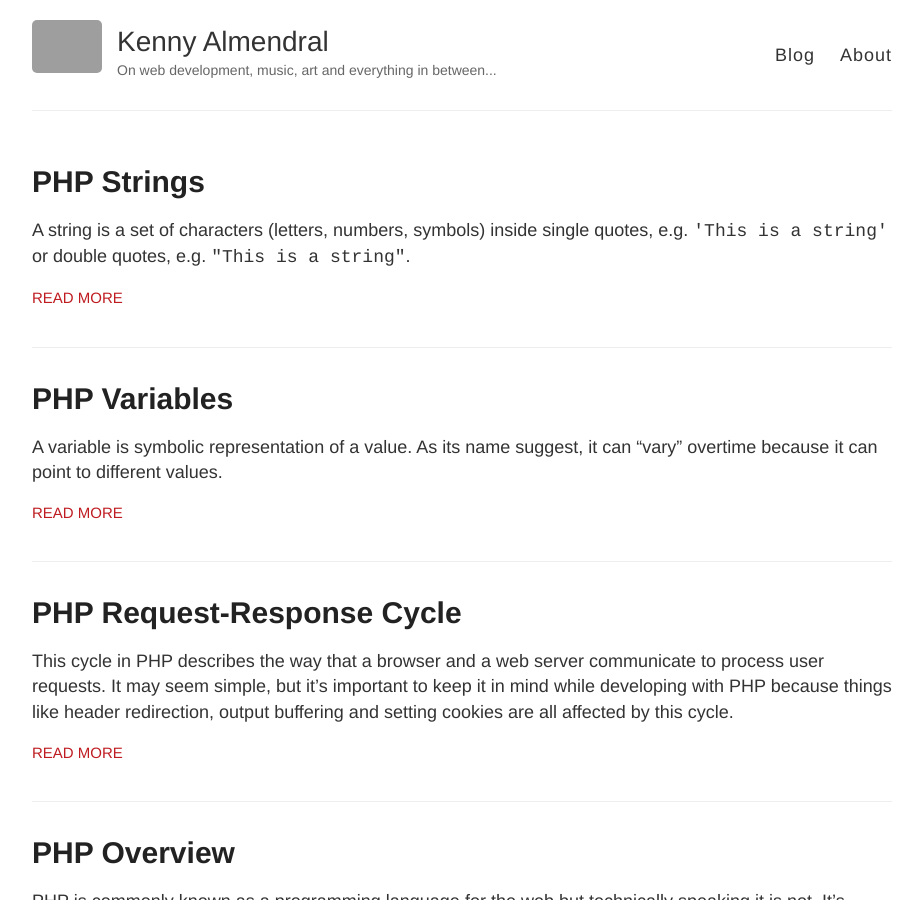
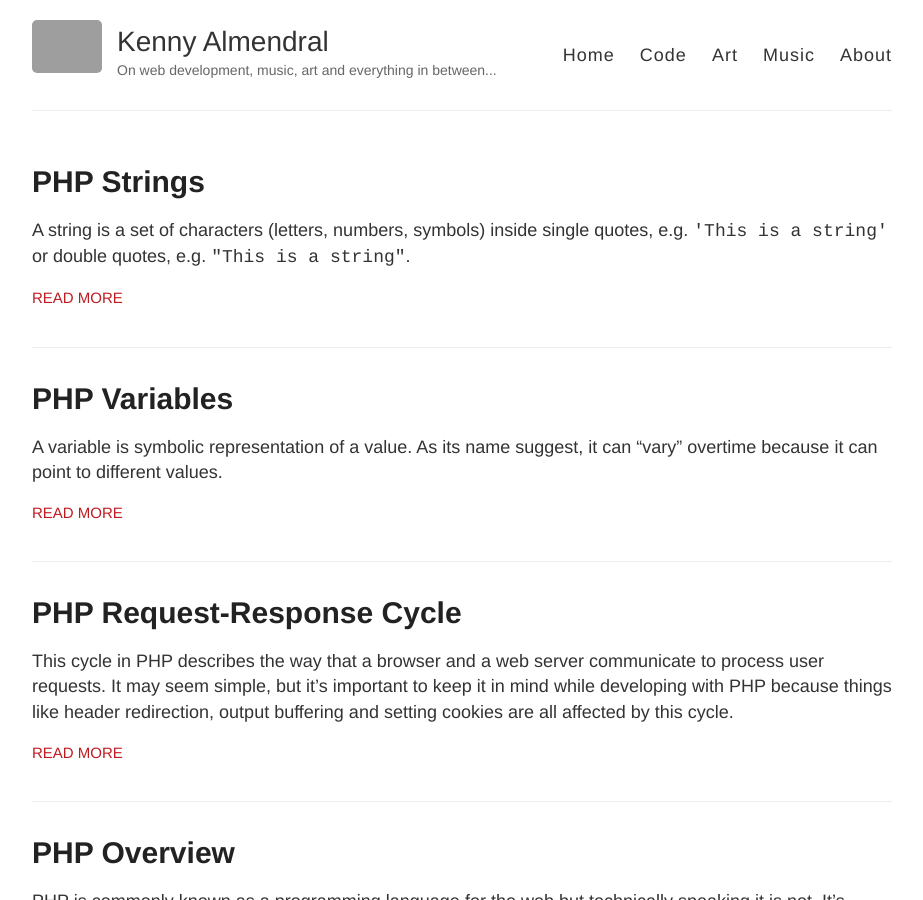
Before and after one commit to kennyalmendral/kennyalmendral.github.io, a Jekyll site: the page built from index.html, in a window 1280 px wide and 900 px high. Shown: the whole window, without its empty margins (178-1101 px from the left). Built offline with Jekyll 4.4.1, drawn with Linux system fonts in a browser that asks for light colours; grey boxes are pictures that could not be loaded.

Commit message:
Update default.html

```diff
--- a/_layouts/default.html
+++ b/_layouts/default.html
@@ -28,7 +28,10 @@
           </div>
 
           <nav>
-            <a href="{{ site.baseurl }}/">Blog</a>
+            <a href="{{ site.baseurl }}/">Home</a>
+            <a href="{{ site.baseurl }}/">Code</a>
+            <a href="{{ site.baseurl }}/">Art</a>
+            <a href="{{ site.baseurl }}/">Music</a>
             <a href="{{ site.baseurl }}/about">About</a>
           </nav>
         </header>
```
